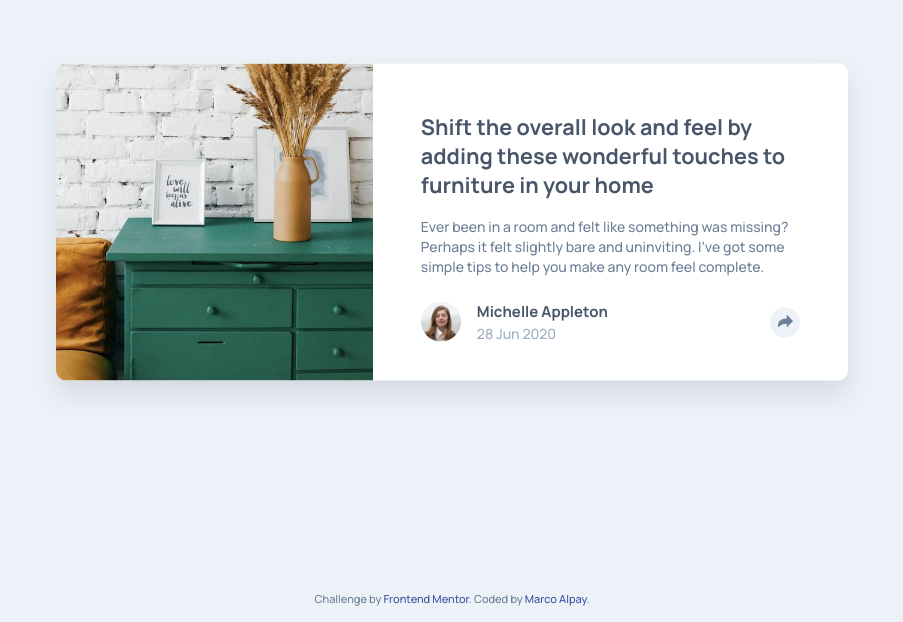
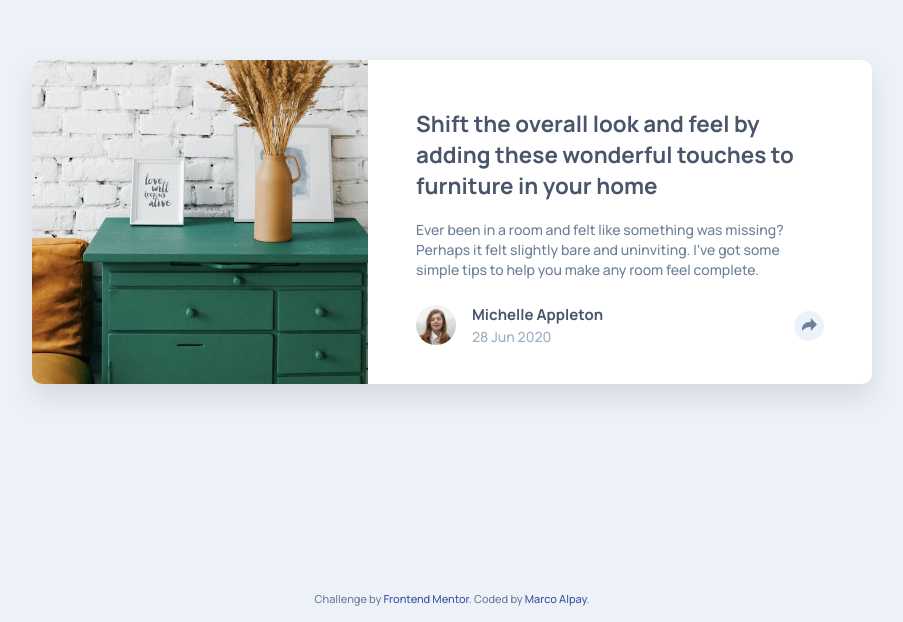
Before and after one commit to devMarco02/article-preview-component, a plain HTML site: page index.html in a window 1280 px wide. Shown: the part 178-800 px from the top of the page, without its empty margins (188-1091 px from the left). Drawn offline with Linux system fonts and the light colour scheme.

Commit message:
properly aligned vertical center

```diff
--- a/index.html
+++ b/index.html
@@ -21,7 +21,8 @@
     <link rel="stylesheet" href="./styles/style.css" />
   </head>
   <body>
-    <div class="container">
+    <main>
+      <section>
         <article class="card">
           <div
             class="drawer"
@@ -30,13 +31,13 @@
           <div class="grid-right">
             <div class="info">
               <h2>
-              Shift the overall look and feel by adding these wonderful touches
-              to furniture in your home
+                Shift the overall look and feel by adding these wonderful
+                touches to furniture in your home
               </h2>
               <p>
                 Ever been in a room and felt like something was missing? Perhaps
-              it felt slightly bare and uninviting. I’ve got some simple tips to
-              help you make any room feel complete.
+                it felt slightly bare and uninviting. I’ve got some simple tips
+                to help you make any room feel complete.
               </p>
             </div>
             <footer class="card-footer">
@@ -72,14 +73,15 @@
             </footer>
           </div>
         </article>
+      </section>
+    </main>
 
-      <div class="attribution">
+    <footer class="attribution">
       Challenge by
       <a href="https://www.frontendmentor.io?ref=challenge" target="_blank"
         >Frontend Mentor</a
       >. Coded by <a href="#">Marco Alpay</a>.
-      </div>
-    </div>
+    </footer>
 
     <!-- scripts -->
     <script src="./index.js"></script>
--- a/styles/style.scss
+++ b/styles/style.scss
@@ -20,7 +20,7 @@
 
 @media (min-width: 824px) {
   :root {
-    --fs-h2: 1.35rem;
+    --fs-h2: 1.4rem;
     --fs-h4: 15px;
     --fs-body: 14px;
   }
@@ -87,6 +87,18 @@ body {
   min-height: 100vh;
 }
 
+main {
+  width: 90vw;
+  margin: 0 auto;
+  padding-top: 10vh;
+  min-height: calc(100vh - 47.2px);
+}
+
+section {
+  margin: 0 auto;
+  // margin-top: 10vh;
+}
+
 .attribution a:hover {
   opacity: 0.7;
 }
@@ -138,31 +150,11 @@ body {
   width: 100%;
 }
 
-//=============CONTAINERS
-.container {
-  @include flex-wrap(column, space-between, unset);
-  height: 100vh;
-  padding: 10vh 24px 0;
-  margin-left: auto;
-  margin-right: auto;
-}
-@media (min-width: 400px) {
-  .container {
-    max-width: 400px;
-  }
-}
-
-@media (min-width: 824px) {
-  .container {
-    max-width: 840px;
-    padding: 0 24px;
-  }
-}
-
 //=============mobile styles
 
 .card {
   @include flex-wrap(column, space-between, unset);
+  // margin-top: 10vh;
   background: white;
   min-height: 460px;
   height: auto;
@@ -181,7 +173,7 @@ body {
   }
 
   .info {
-    padding: 2.5rem 2.25rem 1.25rem;
+    padding: 2.5rem 2rem 1.25rem;
     h2 {
       margin-top: 0;
     }
@@ -242,14 +234,27 @@ a {
   color: hsl(228, 45%, 44%);
 }
 
+@media (min-width: 400px) {
+  section {
+    max-width: 400px;
+  }
+}
+
 //=============tablets
 
 @media screen and (min-width: 824px) {
+  main {
+    display: grid;
+    place-items: center;
+    padding-top: 47.2px;
+  }
+
+  section {
+    max-width: 840px;
+  }
+
   .card {
-    position: relative;
-    top: 50%;
     min-height: 300px;
-    transform: translateY(-50%);
     display: grid;
     grid-template-columns: 40% 60%;
     .drawer {
```
Also changed, not shown: styles/style.css, 1 other file. Lines whose indentation alone changed are shown as unchanged.
